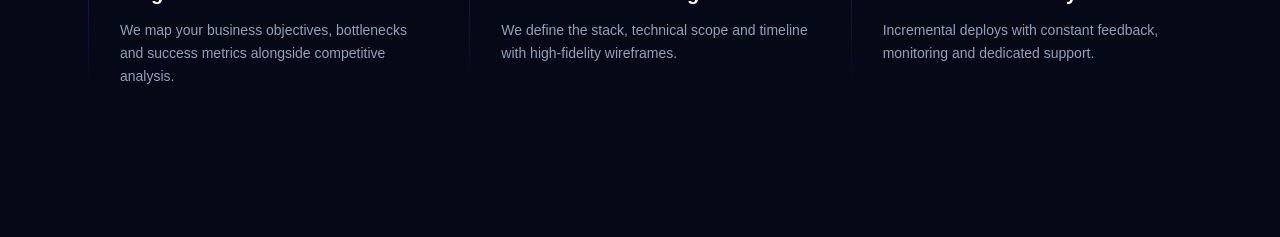
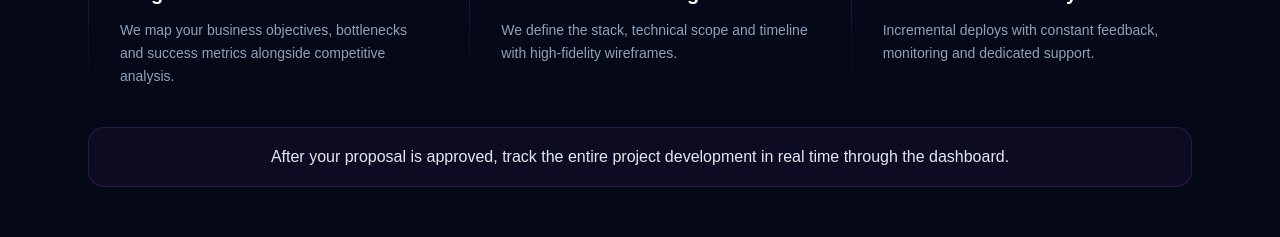
Before and after one commit to quantumtechwld-com/quantumtechwld, a Next.js app: page /en in a window 1280 px wide. Shown: the part 2420-2657 px from the top of the page. Built offline with nearby package versions, Linux system fonts and the light colour scheme; no server answers.

Commit message:
feat(home): add dashboard note to process section

```diff
--- a/messages/en.json
+++ b/messages/en.json
@@ -54,7 +54,8 @@
     "architectureTitle": "Architecture & Design",
     "architectureDesc": "We define the stack, technical scope and timeline with high-fidelity wireframes.",
     "deliveryTitle": "Continuous Delivery",
-    "deliveryDesc": "Incremental deploys with constant feedback, monitoring and dedicated support."
+    "deliveryDesc": "Incremental deploys with constant feedback, monitoring and dedicated support.",
+    "dashboardNote": "After your proposal is approved, track the entire project development in real time through the dashboard."
   },
   "portfolio": {
     "label": "Recent cases",
--- a/messages/es.json
+++ b/messages/es.json
@@ -54,7 +54,8 @@
     "architectureTitle": "Arquitectura & Diseño",
     "architectureDesc": "Definimos el stack, el alcance técnico y el cronograma con wireframes de alta fidelidad.",
     "deliveryTitle": "Entrega Continua",
-    "deliveryDesc": "Deploys incrementales con feedback constante, monitoreo y soporte dedicado."
+    "deliveryDesc": "Deploys incrementales con feedback constante, monitoreo y soporte dedicado.",
+    "dashboardNote": "Después de aprobar su propuesta, siga todo el desarrollo del proyecto en tiempo real a través del dashboard."
   },
   "portfolio": {
     "label": "Casos recientes",
--- a/messages/pt.json
+++ b/messages/pt.json
@@ -54,7 +54,8 @@
     "architectureTitle": "Arquitetura & Design",
     "architectureDesc": "Definimos stack, escopo técnico e cronograma com wireframes de alta fidelidade.",
     "deliveryTitle": "Entrega Contínua",
-    "deliveryDesc": "Deploys incrementais com feedback constante, monitoramento e suporte dedicado."
+    "deliveryDesc": "Deploys incrementais com feedback constante, monitoramento e suporte dedicado.",
+    "dashboardNote": "Após sua aprovação de proposta, acompanhe todo o desenvolvimento do projeto em tempo real pelo dashboard."
   },
   "portfolio": {
     "label": "Cases recentes",
--- a/src/components/home/HomeClient.tsx
+++ b/src/components/home/HomeClient.tsx
@@ -477,6 +477,11 @@ export default function HomeClient() {
             </div>
           ))}
         </div>
+        <div className="mt-10 rounded-2xl border border-accent/20 bg-accent/5 px-5 py-4 text-center">
+          <p className="text-sm font-medium leading-relaxed text-slate-200 md:text-base">
+            {t("process.dashboardNote")}
+          </p>
+        </div>
       </section>
 
       {/* ── PORTFOLIO ─────────────────────────────────────────────────────── */}
```
Also changed, not shown: 1 other file (tests, documents, lock files or other folders).
